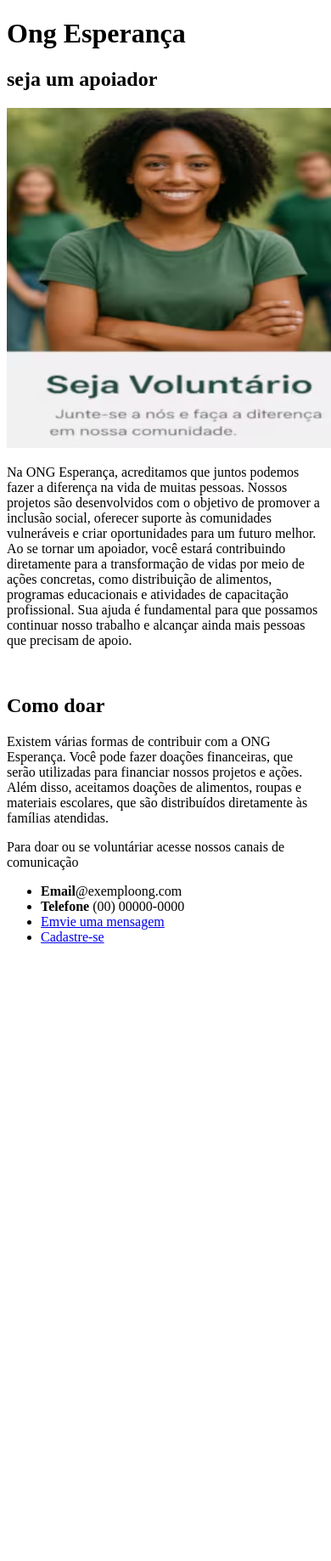
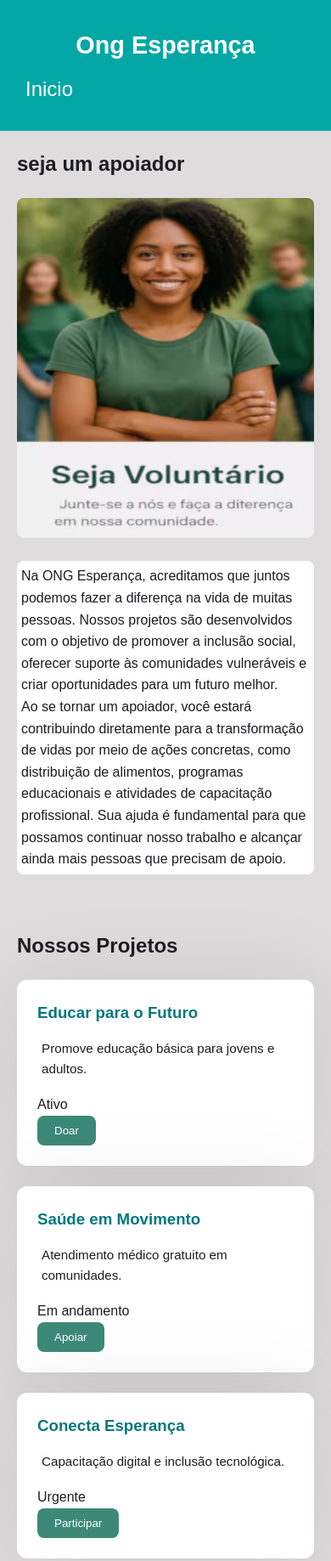
Before and after one commit to Gustavo-santana7/site-ong, a plain HTML site: page projetos.html in a window 390 px wide. Shown: the top 1837 px of the page at 85% size. Before the commit the page ends 1128 px from the top, so only its background shows below. Drawn offline with Linux system fonts and the light colour scheme.

Commit message:
cards responsivos e botões

```diff
--- /dev/null
+++ b/estilo/cadastro.css
@@ -0,0 +1 @@
+@charset "utf-8";
--- /dev/null
+++ b/estilo/contato.css
@@ -0,0 +1,157 @@
+@charset "utf-8";
+
+
+*{
+    margin: 0;
+    padding: 0;
+}
+
+body{
+    background-color: #dedcdc;
+    color: black;
+    font-family: Verdana, Geneva, Tahoma, sans-serif;
+    font-size: 1.125rem;
+    padding: 0;
+    margin: 0;
+}
+
+header{
+    background-color: #02A7A5;
+    padding: 20px;
+    text-align: center;
+}
+
+header  p{
+    display: flex;
+    justify-content: flex-start;
+}
+
+header p a{
+    text-decoration: none;
+    font-weight: bolder;
+    color: #fff;
+}
+
+main{
+    display: grid;
+    grid-template-columns: 1fr;
+    padding-top: 48px;
+    gap: 32px;
+    align-items: start;
+}
+
+picture img{
+    justify-self: center;
+    width: 100%;
+    max-width: 400px;
+    border-radius: 8px;
+}
+
+.contato-form {
+  background: #fff;
+  padding: 40px;
+  border-radius: 12px;
+  box-shadow: 0 0 15px rgba(0,0,0,0.1);
+  max-width: 500px;
+  margin: 40px auto;
+}
+
+.contato-form form {
+  display: flex;
+  flex-direction: column;
+}
+
+.contato-form label {
+  margin-top: 10px;
+  font-weight: bold;
+  color: #333;
+}
+
+.contato-form input,
+.contato-form textarea {
+  padding: 10px;
+  border-radius: 8px;
+  border: 1px solid #ccc;
+  margin-top: 5px;
+  font-size: 15px;
+}
+
+.contato-form button {
+  margin-top: 20px;
+  background: #27ae60;
+  color: white;
+  border: none;
+  border-radius: 8px;
+  padding: 12px;
+  font-weight: bold;
+  cursor: pointer;
+  transition: bacground 0.3s;
+}
+
+.contato-form button:hover {
+  background: #219150;
+}
+
+footer {
+  background-color: #02A7A5;
+  text-align: center;
+  padding: 32px;
+}
+
+footer p{
+    font-size: 1.5rem;
+}
+
+footer ul {
+  list-style: none;
+  padding: 0;
+}
+
+footer li a {
+    color: #333;
+    font-size: 1.5rem;
+    text-decoration: none;
+}
+
+
+/* Grandes telas*/
+@media (min-width: 1024px){
+    main{
+        grid-template-rows: 50px 1fr ;
+        grid-template-columns: 1fr 1fr;
+    }
+    main h1{
+        grid-column: span 2;
+    }
+}
+
+/* Tablets (até 768px) */
+@media (max-width: 768px) {
+  main {
+    grid-template-columns: 1fr;
+    padding: 24px;
+  }
+
+  main h1 {
+    font-size: 1.5rem;
+  }
+
+  img {
+    max-width: 100%;
+  }
+}
+
+/* Celulares (até 480px) */
+@media (max-width: 480px) {
+  header h1 {
+    font-size: 1.5rem;
+  }
+
+  main {
+    gap: 16px;
+  }
+
+  footer {
+    font-size: 0.875rem;
+  }
+}
--- /dev/null
+++ b/estilo/projetos.css
@@ -0,0 +1,113 @@
+@charset "utf-8";
+
+:root{
+    --cor-primaria: #02A7A5;
+   --cor-secundaria: #f5f5f5;
+   --cor-fundo: #dedcdc;
+   --cor-h3: #05777d;
+   --cor-texto: #1D1C22;
+   --cor-link-texto: #3d8977;
+   --cor-link-invertido: #104e8b;
+   --cor-botao: #2416E6;
+}
+
+*{
+    margin: 0;
+    padding: 0px;
+    box-sizing: border-box;
+}
+
+body{
+    background-color: var(--cor-fundo);
+    color: var(--cor-texto);
+    font-family: Arial, Helvetica, sans-serif;
+    line-height: 1.6;
+}
+
+header{
+    background-color: var(--cor-primaria);
+    color: white;
+    padding: 30px;
+    text-align: center;
+}
+header h1 {
+    font-size: 1.8em;
+    margin-bottom: 10px;
+}
+header p{
+    display: flex;
+    justify-content: flex-start;
+}
+header p a{
+    text-decoration: none;
+    color: white;
+    font-size: 1.5em;
+}
+
+main{
+    display: grid;
+    grid-template-columns: auto;
+    grid-template-rows: auto auto auto auto auto;
+    gap: 20px;
+    align-items: start;
+    padding: 10px;
+    margin: 10px;
+}
+main p{
+    background-color: white;
+    border-radius: 8px;
+    padding: 5px;
+}
+main picture img{
+     justify-self: center;
+    width: 100%;
+    max-width: 400px;
+    border-radius: 8px;
+}
+
+.cards-projetos{
+    display: grid;
+    gap: 24px;
+    grid-template-columns: repeat(auto-fit, minmax(280px, 1fr));
+}
+.card{
+    background-color: #fff;
+    border-radius: 12px;
+    padding: 24px;
+    box-shadow: 0 4px 100px rgba(0, 0, 0, 0.1);
+    transition: transform .3s, box-shadow .3s;
+}
+
+.card:hover{
+    transform: translateY(-6px);
+    box-shadow: 0 8px 16px rgba(0, 0, 0, 0.15);
+}
+.card h3{
+    color: var(--cor-h3);
+    margin-bottom: 10px;
+}
+.card p{
+    margin-bottom: 12px;
+    font-size: 0.95rem;
+}
+
+.btn{
+    background-color: var(--cor-link-texto);
+    color: #fff;
+    border: none;
+    padding: 10px 20px;
+    border-radius: 8px;
+    cursor: pointer;
+    transition: background .3s, transform .1s;
+}
+.btn:hover{
+    background-color: var(--cor-link-invertido);
+}
+.btn:focus{
+    outline: 3px solid #7fe3a2;
+}
+
+ul a {
+    text-decoration: none;
+    color: var(--cor-texto);
+}
--- a/projetos.html
+++ b/projetos.html
@@ -4,10 +4,12 @@
     <meta charset="UTF-8">
     <meta name="viewport" content="width=device-width, initial-scale=1.0">
     <title>Projetos</title>
+    <link rel="stylesheet" href="estilo/projetos.css">
 </head>
 <body>
     <header>
         <h1>Ong Esperança</h1>
+        <p><a href="index.html">Inicio</a></p>
     </header>
 
     <main>
@@ -23,10 +25,56 @@
         <p>Na ONG Esperança, acreditamos que juntos podemos fazer a diferença na vida de muitas pessoas. Nossos projetos são desenvolvidos com o objetivo de promover a inclusão social, oferecer suporte às comunidades vulneráveis e criar oportunidades para um futuro melhor. <br>
 Ao se tornar um apoiador, você estará contribuindo diretamente para a transformação de vidas por meio de ações concretas, como distribuição de alimentos, programas educacionais e atividades de capacitação profissional. Sua ajuda é fundamental para que possamos continuar nosso trabalho e alcançar ainda mais pessoas que precisam de apoio.</p> <br>
 
+<h2>Nossos Projetos</h2>
+
+    <section class="cards-projetos">
+      <div class="card">
+        <h3>Educar para o Futuro</h3>
+        <p>Promove educação básica para jovens e adultos.</p>
+        <span class="tag verde">Ativo</span><br>
+        <button class="btn">Doar</button>
+      </div>
+
+      <div class="card">
+        <h3>Saúde em Movimento</h3>
+        <p>Atendimento médico gratuito em comunidades.</p>
+        <span class="tag azul">Em andamento</span><br>
+        <button class="btn">Apoiar</button>
+      </div>
+
+      <div class="card">
+        <h3>Conecta Esperança</h3>
+        <p>Capacitação digital e inclusão tecnológica.</p>
+        <span class="tag vermelha">Urgente</span><br>
+        <button class="btn">Participar</button>
+      </div>
+    </section>
+
+
         <h2>Como doar</h2>
         <p>Existem várias formas de contribuir com a ONG Esperança. Você pode fazer doações financeiras, que serão utilizadas para financiar nossos projetos e ações. Além disso, aceitamos doações de alimentos, roupas e materiais escolares, que são distribuídos diretamente às famílias atendidas. <br>
-        <p>Para doar ou se voluntáriar acesse nossos canais de comunicação</p>
+
+            <section class="cards-projetos">
+                <div class="card">
+                    <h3>Doação minima</h3>
+                    <p>Doar 5R$</p>
+                    <button class="btn">Doar</button>
+                </div>
+                <div class="card">
+                    <h3>Doar</h3>
+                    <p>10R$</p>
+                    <button class="btn">Doar</button>
+                </div>
+                <div class="card">
+                    <h3>Doar</h3>
+                    <p>20R$</p>
+                    <button class="btn">Doar</button>
+                </div>
+            </section>
+
+        <p>Para doar outra quantia ou se voluntáriar acesse nossos canais de comunicação:</p>
         <ul>
+            <li><strong>PIX</strong>simulaçãoong2025FAKE</li>
             <li><strong>Email</strong>@exemploong.com</li>
             <li><strong>Telefone</strong> (00) 00000-0000</li>
             <li><a href="contato.html">Emvie uma mensagem</a></li>
```
Also changed, not shown: cadastro.html (+2 -1 lines), contato.html (+12 -1 lines).
